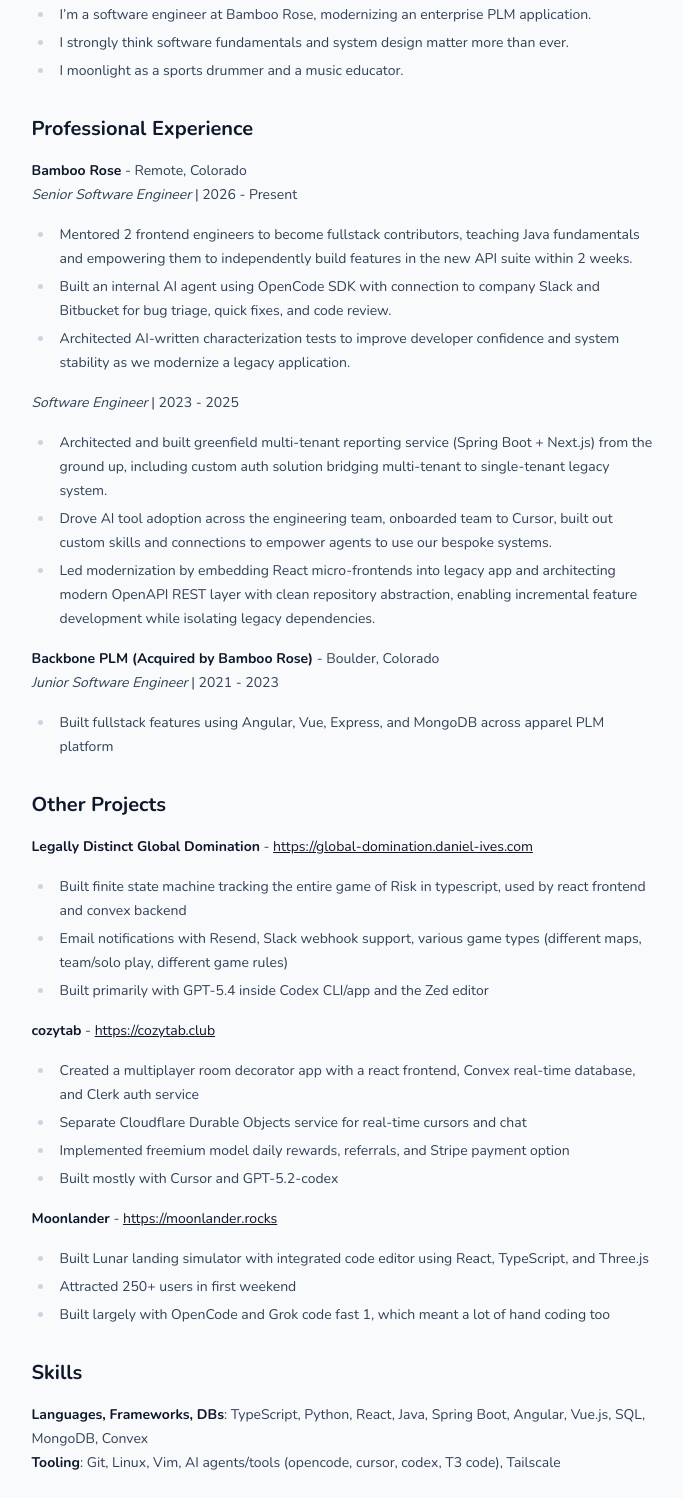
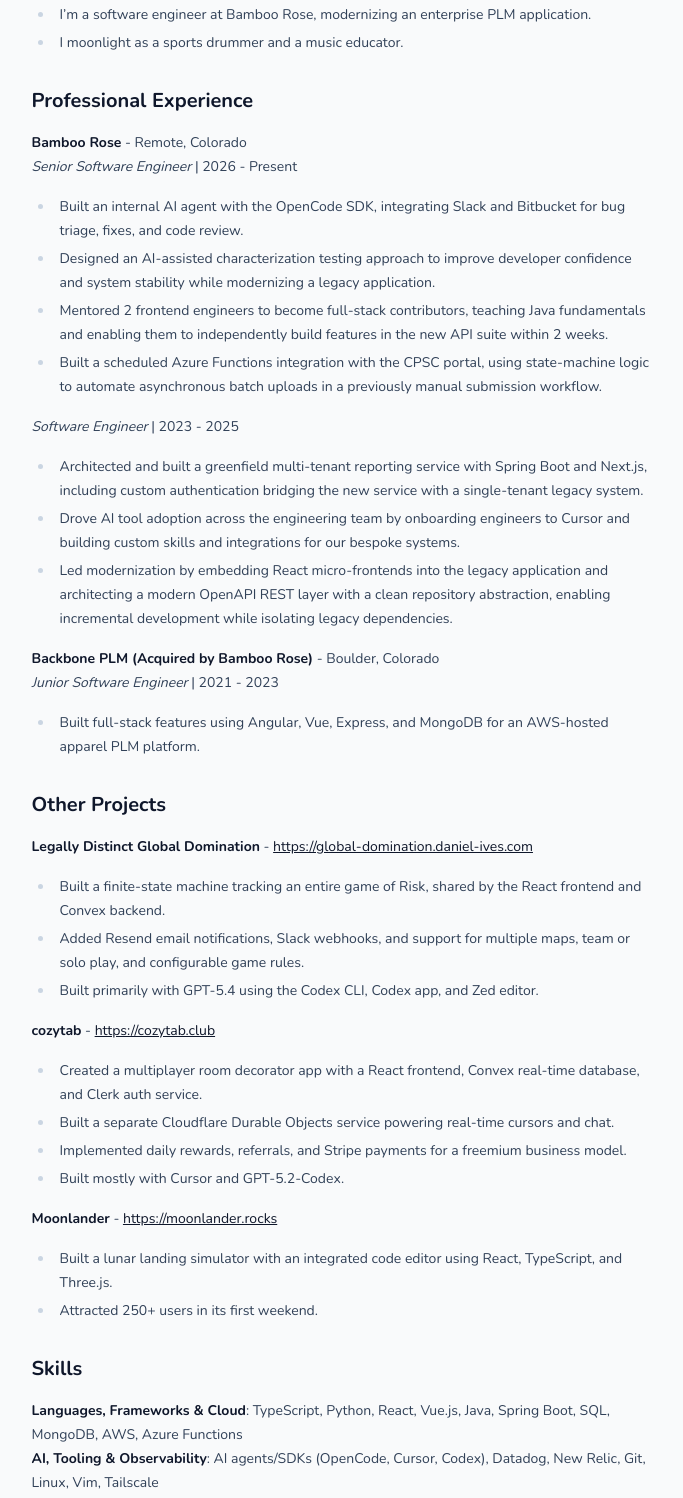
Before and after one commit to daives01/daniel-ives, an Astro site: page /resume in a window 1280 px wide. Shown: the part 217-1715 px from the top of the page, without its empty margins (289-972 px from the left). Built offline with nearby package versions, Linux system fonts and the light colour scheme; Astro itself is replaced by a stand-in of ours.

Commit message:
fix: tweak verbiage

```diff
--- a/src/resume.md
+++ b/src/resume.md
@@ -3,7 +3,6 @@
 Highlands Ranch, Colorado | 720-243-3328 | [danielives01@gmail.com](mailto:danielives01@gmail.com) | [LinkedIn](https://www.linkedin.com/in/daniel-benjamin-ives/) | [GitHub](https://github.com/daives01) | [Website](https://daniel-ives.com)
 
 * I’m a software engineer at Bamboo Rose, modernizing an enterprise PLM application.
-* I strongly think software fundamentals and system design matter more than ever.
 * I moonlight as a sports drummer and a music educator.
 
 ## **Professional Experience**
@@ -11,46 +10,46 @@
 **Bamboo Rose** \- Remote, Colorado
 *Senior Software Engineer* | 2026 \- Present
 
-* Mentored 2 frontend engineers to become fullstack contributors, teaching Java fundamentals and empowering them to independently build features in the new API suite within 2 weeks.
-* Built an internal AI agent using OpenCode SDK with connection to company Slack and Bitbucket for bug triage, quick fixes, and code review.
-* Architected AI-written characterization tests to improve developer confidence and system stability as we modernize a legacy application.
+* Built an internal AI agent with the OpenCode SDK, integrating Slack and Bitbucket for bug triage, fixes, and code review.
+* Designed an AI-assisted characterization testing approach to improve developer confidence and system stability while modernizing a legacy application.
+* Mentored 2 frontend engineers to become full-stack contributors, teaching Java fundamentals and enabling them to independently build features in the new API suite within 2 weeks.
+* Built a scheduled Azure Functions integration with the CPSC portal, using state-machine logic to automate asynchronous batch uploads in a previously manual submission workflow.
 
 *Software Engineer* | 2023 \- 2025
 
-* Architected and built greenfield multi-tenant reporting service (Spring Boot \+ Next.js) from the ground up, including custom auth solution bridging multi-tenant to single-tenant legacy system.
-* Drove AI tool adoption across the engineering team, onboarded team to Cursor, built out custom skills and connections to empower agents to use our bespoke systems.
-* Led modernization by embedding React micro-frontends into legacy app and architecting modern OpenAPI REST layer with clean repository abstraction, enabling incremental feature development while isolating legacy dependencies.
+* Architected and built a greenfield multi-tenant reporting service with Spring Boot and Next.js, including custom authentication bridging the new service with a single-tenant legacy system.
+* Drove AI tool adoption across the engineering team by onboarding engineers to Cursor and building custom skills and integrations for our bespoke systems.
+* Led modernization by embedding React micro-frontends into the legacy application and architecting a modern OpenAPI REST layer with a clean repository abstraction, enabling incremental development while isolating legacy dependencies.
 
 **Backbone PLM (Acquired by Bamboo Rose)** \- Boulder, Colorado
 *Junior Software Engineer* | 2021 \- 2023
 
-* Built fullstack features using Angular, Vue, Express, and MongoDB across apparel PLM platform
+* Built full-stack features using Angular, Vue, Express, and MongoDB for an AWS-hosted apparel PLM platform.
 
 ## **Other Projects**
 
 **Legally Distinct Global Domination** \- [https://global-domination.daniel-ives.com](https://global-domination.daniel-ives.com)
 
-* Built finite state machine tracking the entire game of Risk in typescript, used by react frontend and convex backend
-* Email notifications with Resend, Slack webhook support, various game types (different maps, team/solo play, different game rules)
-* Built primarily with GPT-5.4 inside Codex CLI/app and the  Zed editor
+* Built a finite-state machine tracking an entire game of Risk, shared by the React frontend and Convex backend.
+* Added Resend email notifications, Slack webhooks, and support for multiple maps, team or solo play, and configurable game rules.
+* Built primarily with GPT-5.4 using the Codex CLI, Codex app, and Zed editor.
 
 **cozytab** \- [https://cozytab.club](https://cozytab.club)
 
-* Created a multiplayer room decorator app with a react frontend, Convex real-time database, and Clerk auth service
-* Separate Cloudflare Durable Objects service for real-time cursors and chat
-* Implemented freemium model daily rewards, referrals, and Stripe payment option
-* Built mostly with Cursor and GPT-5.2-codex
+* Created a multiplayer room decorator app with a React frontend, Convex real-time database, and Clerk auth service.
+* Built a separate Cloudflare Durable Objects service powering real-time cursors and chat.
+* Implemented daily rewards, referrals, and Stripe payments for a freemium business model.
+* Built mostly with Cursor and GPT-5.2-Codex.
 
 **Moonlander** \- [https://moonlander.rocks](https://moonlander.rocks)
 
-* Built Lunar landing simulator with integrated code editor using React, TypeScript, and Three.js
-* Attracted 250+ users in first weekend
-* Built largely with OpenCode and Grok code fast 1, which meant a lot of hand coding too
+* Built a lunar landing simulator with an integrated code editor using React, TypeScript, and Three.js.
+* Attracted 250+ users in its first weekend.
 
 ## **Skills**
 
-**Languages, Frameworks, DBs**: TypeScript, Python, React, Java, Spring Boot, Angular, Vue.js, SQL, MongoDB, Convex
-**Tooling**: Git, Linux, Vim, AI agents/tools (opencode, cursor, codex, T3 code), Tailscale
+**Languages, Frameworks & Cloud**: TypeScript, Python, React, Vue.js, Java, Spring Boot, SQL, MongoDB, AWS, Azure Functions
+**AI, Tooling & Observability**: AI agents/SDKs (OpenCode, Cursor, Codex), Datadog, New Relic, Git, Linux, Vim, Tailscale
 
 ## **Education**
 
```
Also changed, not shown: 1 other file.
